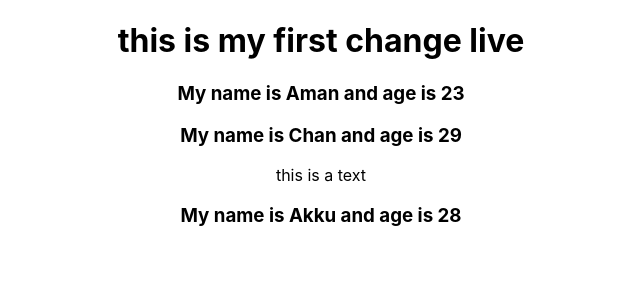
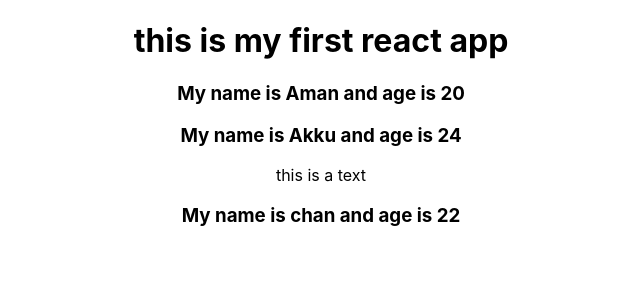
Before and after one commit to Chandan-Saini/react-app-latest-prctc, a React (Create React App) app: page / in a window 1280 px wide. Shown: the top 300 px of the page, without its empty margins (319-959 px from the left). Built offline with nearby package versions, Linux system fonts and the light colour scheme.

Commit message:
made a state in app.js

```diff
--- a/src/App.js
+++ b/src/App.js
@@ -1,16 +1,27 @@
-import React from 'react';
+import React, { Component } from "react";
 import './App.css';
 import Person from './Person/Person';
-function App() {
-  return (
-    <div className="App">
-       <h1>this is my first change live </h1>
-      <Person name="Aman" age="23" />
-      <Person name="Chan" age="29"> this is a text</Person>
-      <Person name="Akku" age="28"/>
-    </div>
 
-  );
+class App extends Component {
+
+  state={
+    person:[
+    {name:"Aman",age:20},
+    {name:"Akku",age:24},
+    {name:"chan",age:22}
+  ]
+}
+  render(){
+    return (
+      <div className="App">
+        <h1>this is my first react app </h1>
+        <Person name={this.state.person[0].name} age={this.state.person[0].age} />
+        <Person name={this.state.person[1].name} age={this.state.person[1].age}> this is a text</Person>
+        <Person name={this.state.person[2].name} age={this.state.person[2].age} />
+      </div>
+
+    );
+  }
 
   // return React.createElement("div",{className:"App"},React.createElement("h1",null,"Hi this is my first change"))
 }
--- a/src/Person/Person.js
+++ b/src/Person/Person.js
@@ -1,6 +1,6 @@
 import React from "react"
 
-let person=(props)=>{
+const person=(props)=>{
     return (
   <div>
     <h3> My name is {props.name} and age is {props.age}</h3>
```
